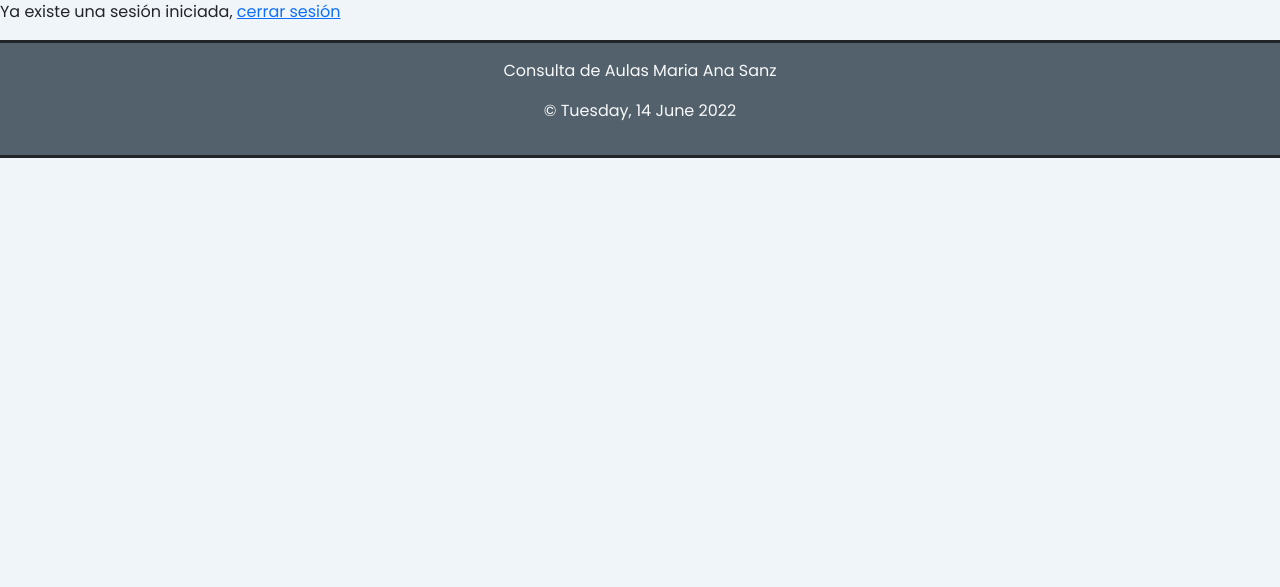
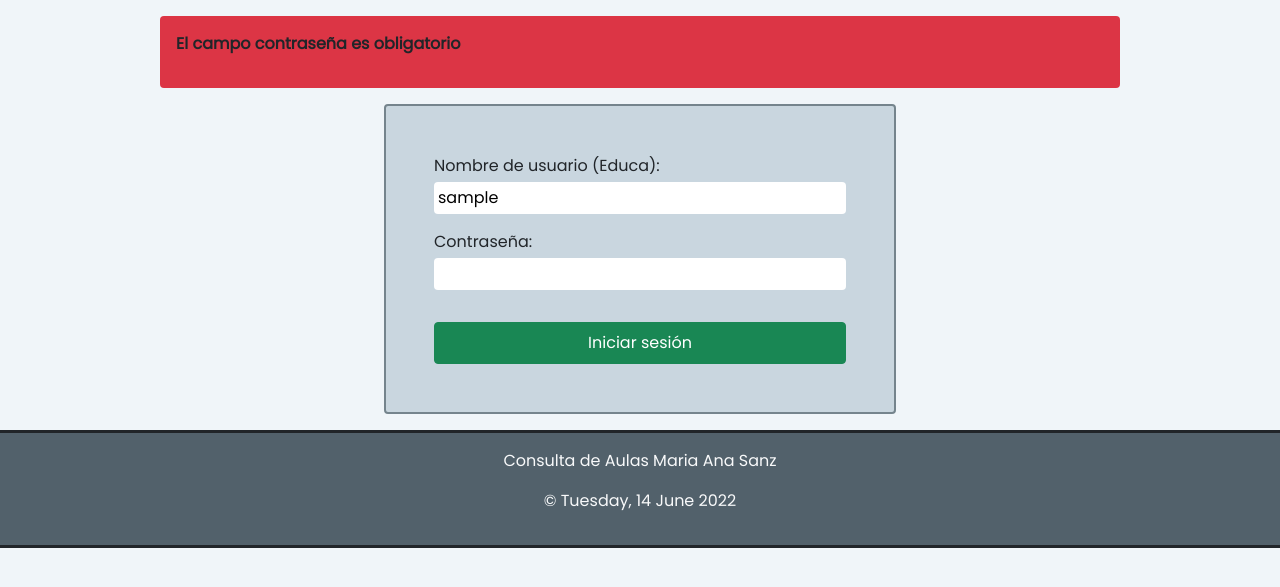
Before and after one commit to mklgt/Framework_PHP, a PHP site: page /index.php in a window 1280 px wide. Shown: the part 110-697 px from the top of the page. Run offline with PHP 8.4, Linux system fonts and the light colour scheme; the visitor is signed in with stand-in values (Sample User, id 1); some libraries are stand-ins or nearby versions.

Commit message:
Añadidas sesiones y validaciones, y tabla con registro de sesiones en base de datos

```diff
--- a/controladores/Controlador.php
+++ b/controladores/Controlador.php
@@ -44,9 +44,16 @@ class Controlador
             exit();
         } else {
             //session_start();
-            if (!isset($_SESSION['contraseña'])) {
-                $this->mostrarLogin();
+            if (empty($_SESSION['contraseña']) || empty($_SESSION['usuario'])) {
+                $this->mostrarLogin("");
                 exit();
+            } else {
+                $usuario = $_SESSION['usuario'];
+                $contraseña = $_SESSION['contraseña'];
+                if (!$this->comprobarDatosSesion($usuario, $contraseña)) {
+                    $this->mostrarLogin("Usuario y/o contraseña incorrectos");
+                    exit();
+                }
             }
 
             if (!isset($_POST['enviar'])) // No se ha enviado el formulario
@@ -70,7 +77,7 @@ class Controlador
     }
 
     // Metodo que muestra la pantalla de login
-    private function mostrarLogin()
+    private function mostrarLogin($errorLogin)
     {
         //se muestra la vista del formulario (la plantilla login.php)
         include 'views/login.php';
@@ -95,6 +102,18 @@ class Controlador
         include 'views/form_bbdd.php';
     }
 
+    private function comprobarDatosSesion($usuario, $contraseña)
+    {
+        $this->dao = new DaoReserva();
+        $consulta = $this->dao->comprobarSesion($usuario, $contraseña);
+
+        return $consulta;
+        // if ($usuario == "Asier" && $contraseña == "asi") {
+        //     return true;
+        // }
+
+        //return false;
+    }
 
 
     private function crearReglasDeValidacion()
--- a/inicio.php
+++ b/inicio.php
@@ -8,10 +8,8 @@
     echo "<h2>Sesion iniciada</h2>";
     session_start();
 
-    if (isset($_POST['usuario'])) {
+    if (isset($_POST['usuario']) && isset($_POST['contraseña'])) {
         $_SESSION['usuario'] = $_POST['usuario'];
-    }
-    if (isset($_POST['contraseña'])) {
         $_SESSION['contraseña'] = $_POST['contraseña'];
     }
 
--- a/modelo/DaoReserva.php
+++ b/modelo/DaoReserva.php
@@ -15,6 +15,18 @@ class DaoReserva
     {
         $this->db = new DataBase();
     }
+
+    public function comprobarSesion($usuario, $contraseña)
+    {
+        $this->db->conectar();
+        $sql = "SELECT * FROM sesiones WHERE usuario = '$usuario' AND contraseña = '$contraseña'";
+        $resultado = ($this->db->ejecutarSql($sql))->fetchAll();
+        if (!empty($resultado)) {
+            return true;
+        }
+        return false;
+    }
+
 
      /**
      * Recibe la reserva y simplemente hace una conulta de tipo INSERT
--- a/views/form_bbdd.php
+++ b/views/form_bbdd.php
@@ -6,10 +6,11 @@ include "header.php";
 
 <form id="formbbdd" action="index.php" method="post" enctype="multipart/form-data">
 
-    <div class='uno'>
+    <div class='bg-secundario p-3 mx-auto w-75 my-3 rounded'>
         <label>
             Importar nuevo fichero:
-            <input type="file" id="importar-archivo" name="importar-archivo" accept="text/xml">
+            <br>
+            <input type="file" id="importar-archivo" name="importar-archivo" accept="text/xml" class="mt-2">
         </label>
         <input id="submit" type="submit" name="bbdd" value="Actualizar" />
     </div>
--- a/views/header.php
+++ b/views/header.php
@@ -28,8 +28,8 @@
         <button type="submit" name="pagina" value="consulta" class="btn btn-outline-secondary border-0 rounded-0 fs-6 p-3">Consultar Aula</button>
             <button type="submit" name="pagina" value="formulario" class="btn btn-outline-secondary border-0 rounded-0 fs-6 p-3">Reservar</button>
             <?php
-            if($_SESSION['usuario']=="jefeestudios"){
-            echo '<button type="submit" name="pagina" value="bbdd" class="btn-link">Base de Datos</button>';}?>
+            if(isset($_SESSION['usuario']) && $_SESSION['usuario']=="jefeestudios"){
+            echo '<button type="submit" name="pagina" value="bbdd" class="btn btn-outline-secondary border-0 rounded-0 fs-6 p-3">Base de Datos</button>';}?>
         </form>
     </nav>
 
--- a/views/login.php
+++ b/views/login.php
@@ -6,6 +6,7 @@
     <meta charset="utf-8">
     <meta name="viewport" content="width=device-width, initial-scale=1">
     <link rel="stylesheet" type="text/css" href="css/styles.css">
+    <link rel="icon" type="image/x-icon" href="./img/favicon.ico">
 </head>
 
 <body class="bg-principal">
@@ -16,29 +17,47 @@
     <main>
         <section>
             <?php
-            if (isset($_POST['login'])) {
-                echo "login";
+            $errores = [];
+            if (isset($_SESSION['usuario'])) {
+                if (empty($_SESSION['usuario'])) {
+                    $errores[] = "El campo usuario es obligatorio";
+                }
+                if (empty($_SESSION['contraseña'])) {
+                    $errores[] = "El campo contraseña es obligatorio";
+                }
             }
-            if (isset($_SESSION['usuario'])) {
-                echo "<p>Ya existe una sesión iniciada, <a href='cerrar.php'>cerrar sesión</a></p>";
-            } else {
-                echo
-                '<div class="mx-auto bg-secundario p-5 mt-3 border-grisClaro rounded wsm-90 w-40 mb-3">
+            if (!empty($errores) || !empty($errorLogin)) {
+                echo "<div class='bg-danger w-75 p-3 mx-auto mt-3 fw-bold rounded'>";
+                if (!empty($errorLogin)) {
+                    echo "<p>" . $errorLogin . "</p>";
+                }
+
+                foreach ($errores as $campo) {
+                    echo "<p>" . $campo . "</p>\n";
+                }
+                echo "</div>";
+            }
+
+            echo
+            '<div class="mx-auto bg-secundario p-5 mt-3 border-grisClaro rounded wsm-90 w-40 mb-3">
                 <form action="inicio.php" method="post">
                     <label class="w-100">
                         Nombre de usuario (Educa):
-                        <input type="text" name="usuario" required class="w-100 rounded border-0 p-1 mt-1"/>
+                        <input type="text" name="usuario" class="w-100 rounded border-0 p-1 mt-1" ';
+            if (isset($_SESSION['usuario'])) {
+                echo "value=" . $_SESSION['usuario'];
+            }
+
+            echo ' >
                     </label>
                     <br>
                     <label class="w-100 my-3">
                         Contraseña:
-                        <input type="password" name="contraseña" required class="w-100 rounded border-0 p-1 mt-1"/>
+                        <input type="password" name="contraseña" class="w-100 rounded border-0 p-1 mt-1"/>
                     </label>
                     <br>
                     <input type="submit" value="Iniciar sesión" name="login" class="btn btn-success w-100 p-2 mt-3">
                 </form>
                 </div>';
-            }
-
             include 'footer.php';
             ?>
```
Also changed, not shown: bbdd/bdaulaweb.sql.
